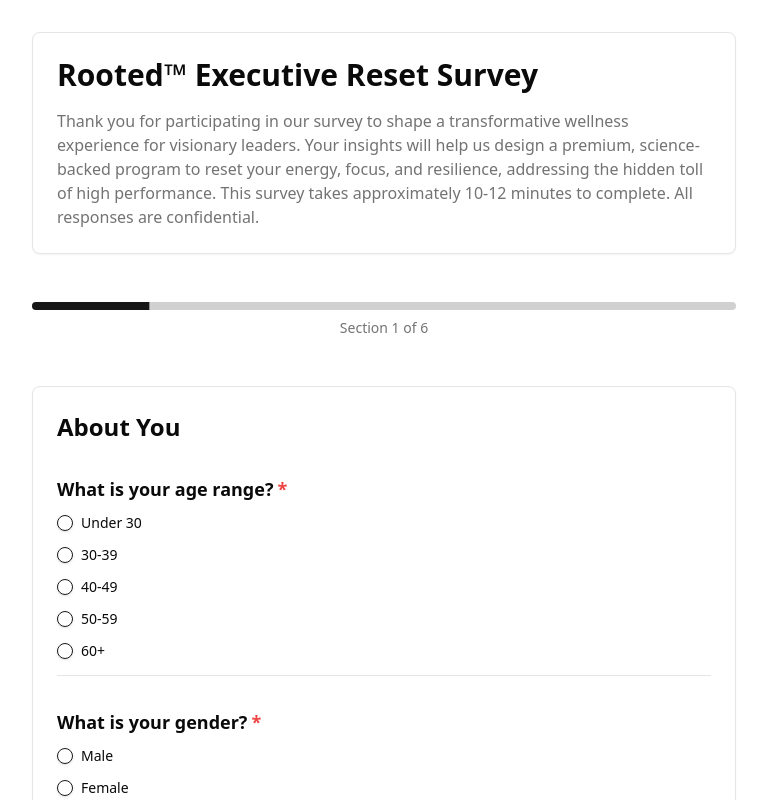
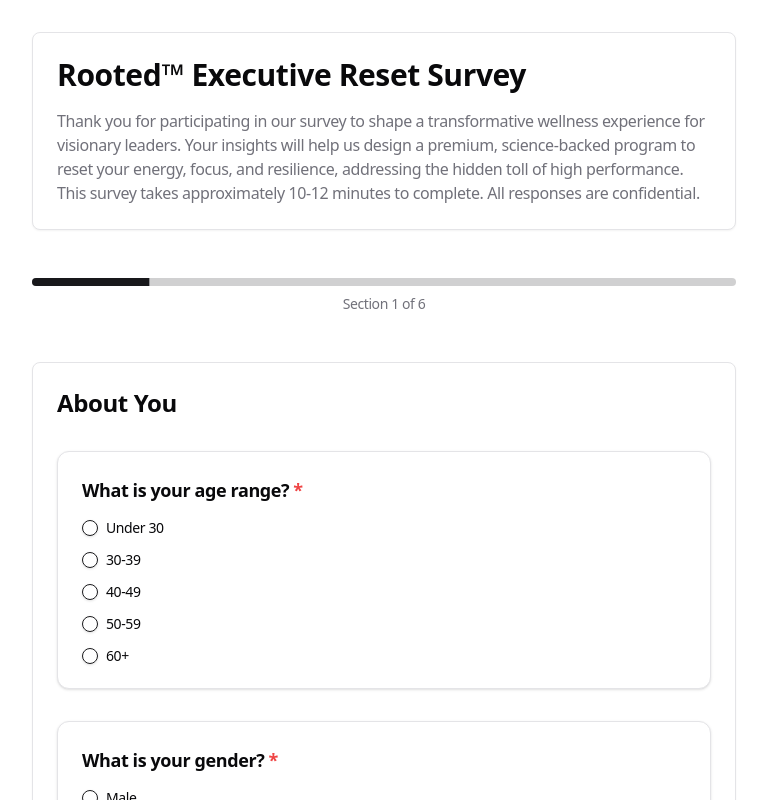
Before and after one commit to AndDavies/rooted, a Next.js app: page / in a window 1280 px wide. Shown: the top 800 px of the page, without its empty margins (256-1023 px from the left). Built offline with nearby package versions, Linux system fonts and the light colour scheme.

Commit message:
22 April - v3

```diff
--- a/app/globals.css
+++ b/app/globals.css
@@ -13,24 +13,24 @@
 @layer base {
   :root {
     --background: 0 0% 100%;
-    --foreground: 0 0% 3.9%;
+    --foreground: 240 10% 3.9%;
     --card: 0 0% 100%;
-    --card-foreground: 0 0% 3.9%;
+    --card-foreground: 240 10% 3.9%;
     --popover: 0 0% 100%;
-    --popover-foreground: 0 0% 3.9%;
-    --primary: 0 0% 9%;
+    --popover-foreground: 240 10% 3.9%;
+    --primary: 240 5.9% 10%;
     --primary-foreground: 0 0% 98%;
-    --secondary: 0 0% 96.1%;
-    --secondary-foreground: 0 0% 9%;
-    --muted: 0 0% 96.1%;
-    --muted-foreground: 0 0% 45.1%;
-    --accent: 0 0% 96.1%;
-    --accent-foreground: 0 0% 9%;
+    --secondary: 240 4.8% 95.9%;
+    --secondary-foreground: 240 5.9% 10%;
+    --muted: 240 4.8% 95.9%;
+    --muted-foreground: 240 3.8% 46.1%;
+    --accent: 240 4.8% 95.9%;
+    --accent-foreground: 240 5.9% 10%;
     --destructive: 0 84.2% 60.2%;
     --destructive-foreground: 0 0% 98%;
-    --border: 0 0% 89.8%;
-    --input: 0 0% 89.8%;
-    --ring: 0 0% 3.9%;
+    --border: 240 5.9% 90%;
+    --input: 240 5.9% 90%;
+    --ring: 240 10% 3.9%;
     --chart-1: 12 76% 61%;
     --chart-2: 173 58% 39%;
     --chart-3: 197 37% 24%;
@@ -39,25 +39,25 @@
     --radius: 0.5rem;
   }
   .dark {
-    --background: 0 0% 3.9%;
+    --background: 240 10% 3.9%;
     --foreground: 0 0% 98%;
-    --card: 0 0% 3.9%;
+    --card: 240 10% 3.9%;
     --card-foreground: 0 0% 98%;
-    --popover: 0 0% 3.9%;
+    --popover: 240 10% 3.9%;
     --popover-foreground: 0 0% 98%;
     --primary: 0 0% 98%;
-    --primary-foreground: 0 0% 9%;
-    --secondary: 0 0% 14.9%;
+    --primary-foreground: 240 5.9% 10%;
+    --secondary: 240 3.7% 15.9%;
     --secondary-foreground: 0 0% 98%;
-    --muted: 0 0% 14.9%;
-    --muted-foreground: 0 0% 63.9%;
-    --accent: 0 0% 14.9%;
+    --muted: 240 3.7% 15.9%;
+    --muted-foreground: 240 5% 64.9%;
+    --accent: 240 3.7% 15.9%;
     --accent-foreground: 0 0% 98%;
     --destructive: 0 62.8% 30.6%;
     --destructive-foreground: 0 0% 98%;
-    --border: 0 0% 14.9%;
-    --input: 0 0% 14.9%;
-    --ring: 0 0% 83.1%;
+    --border: 240 3.7% 15.9%;
+    --input: 240 3.7% 15.9%;
+    --ring: 0 0% 98%;
     --chart-1: 220 70% 50%;
     --chart-2: 160 60% 45%;
     --chart-3: 30 80% 55%;
@@ -74,5 +74,6 @@
   }
   body {
     @apply bg-background text-foreground;
+    @apply tracking-tight;
   }
 }
--- a/app/layout.tsx
+++ b/app/layout.tsx
@@ -1,21 +1,15 @@
 import type { Metadata } from "next";
-import localFont from "next/font/local";
+import { Inter } from "next/font/google";
 import "./globals.css";
 
-const geistSans = localFont({
-  src: "./fonts/GeistVF.woff",
-  variable: "--font-geist-sans",
-  weight: "100 900",
-});
-const geistMono = localFont({
-  src: "./fonts/GeistMonoVF.woff",
-  variable: "--font-geist-mono",
-  weight: "100 900",
+const inter = Inter({
+  subsets: ["latin"],
+  variable: "--font-inter",
 });
 
 export const metadata: Metadata = {
-  title: "Create Next App",
-  description: "Generated by create next app",
+  title: "Rooted™ Executive Reset Survey",
+  description: "Feedback survey for the Rooted™ Executive Reset program.",
 };
 
 export default function RootLayout({
@@ -24,10 +18,8 @@
   children: React.ReactNode;
 }>) {
   return (
-    <html lang="en">
-      <body
-        className={`${geistSans.variable} ${geistMono.variable} antialiased`}
-      >
+    <html lang="en" className={inter.variable}>
+      <body className={`antialiased`}>
         {children}
       </body>
     </html>
--- a/components/SurveyForm.tsx
+++ b/components/SurveyForm.tsx
@@ -10,6 +10,7 @@
 import { RadioGroup, RadioGroupItem } from '@/components/ui/radio-group';
 import { Checkbox } from '@/components/ui/checkbox';
 import { Progress } from '@/components/ui/progress';
+import { Card, CardContent } from "@/components/ui/card";
 
 // Define the structure for answers state
 type Answer = string | string[] | null; // string for single choice/text, string[] for checkbox
@@ -217,14 +218,15 @@
           {currentSection.questions.filter(shouldShowQuestion).map((question) => {
              const questionError = validationErrors[question.id];
              return (
-                <div key={question.id} className="space-y-3 pb-4 border-b last:border-b-0">
-                    <Label htmlFor={question.id} className="text-lg font-semibold block">
+                <Card key={question.id} className="overflow-hidden">
+                    <CardContent className="pt-6 space-y-4">
+                        <Label htmlFor={question.id} className="text-lg font-bold block">
                             {question.text}
                             {question.required && <span className="text-destructive ml-1">*</span>}
                             {question.selectMax && <span className="text-sm text-muted-foreground ml-2">(Select up to {question.selectMax})</span>}
                         </Label>
 
-                    {/* Radio Group */}
+                        <div className="space-y-2">
                             {question.type === 'radio' && question.options && (
                                 <RadioGroup
                                     id={question.id}
@@ -262,7 +264,6 @@
                                 </RadioGroup>
                             )}
 
-                    {/* Checkbox Group */}
                             {question.type === 'checkbox' && question.options && (
                                 <div id={question.id} className="space-y-2">
                                 {question.options.map((option) => {
@@ -306,7 +307,6 @@
                                 </div>
                             )}
 
-                    {/* Text Input */}
                             {question.type === 'text' && (
                                 <Input
                                 id={question.id}
@@ -320,7 +320,6 @@
                                 />
                             )}
 
-                    {/* Textarea Input */}
                             {question.type === 'textarea' && (
                                 <Textarea
                                 id={question.id}
@@ -334,7 +333,6 @@
                                 />
                             )}
 
-                    {/* Email Input */}
                             {question.type === 'email' && (
                                 <Input
                                 id={question.id}
@@ -348,10 +346,11 @@
                                 // pattern="[a-z0-9._%+-]+@[a-z0-9.-]+\.[a-z]{2,}$"
                                 />
                             )}
+                        </div>
 
-                    {/* Validation Error Message */}
                          {questionError && <p id={`${question.id}-error`} className="text-sm text-destructive mt-1">{questionError}</p>}
-                </div>
+                    </CardContent>
+                </Card>
              );
           })}
         </section>
--- /dev/null
+++ b/components/ui/card.tsx
@@ -0,0 +1,76 @@
+import * as React from "react"
+
+import { cn } from "@/lib/utils"
+
+const Card = React.forwardRef<
+  HTMLDivElement,
+  React.HTMLAttributes<HTMLDivElement>
+>(({ className, ...props }, ref) => (
+  <div
+    ref={ref}
+    className={cn(
+      "rounded-xl border bg-card text-card-foreground shadow",
+      className
+    )}
+    {...props}
+  />
+))
+Card.displayName = "Card"
+
+const CardHeader = React.forwardRef<
+  HTMLDivElement,
+  React.HTMLAttributes<HTMLDivElement>
+>(({ className, ...props }, ref) => (
+  <div
+    ref={ref}
+    className={cn("flex flex-col space-y-1.5 p-6", className)}
+    {...props}
+  />
+))
+CardHeader.displayName = "CardHeader"
+
+const CardTitle = React.forwardRef<
+  HTMLDivElement,
+  React.HTMLAttributes<HTMLDivElement>
+>(({ className, ...props }, ref) => (
+  <div
+    ref={ref}
+    className={cn("font-semibold leading-none tracking-tight", className)}
+    {...props}
+  />
+))
+CardTitle.displayName = "CardTitle"
+
+const CardDescription = React.forwardRef<
+  HTMLDivElement,
+  React.HTMLAttributes<HTMLDivElement>
+>(({ className, ...props }, ref) => (
+  <div
+    ref={ref}
+    className={cn("text-sm text-muted-foreground", className)}
+    {...props}
+  />
+))
+CardDescription.displayName = "CardDescription"
+
+const CardContent = React.forwardRef<
+  HTMLDivElement,
+  React.HTMLAttributes<HTMLDivElement>
+>(({ className, ...props }, ref) => (
+  <div ref={ref} className={cn("p-6 pt-0", className)} {...props} />
+))
+CardContent.displayName = "CardContent"
+
+const CardFooter = React.forwardRef<
+  HTMLDivElement,
+  React.HTMLAttributes<HTMLDivElement>
+>(({ className, ...props }, ref) => (
+  <div
+    ref={ref}
+    className={cn("flex items-center p-6 pt-0", className)}
+    {...props}
+  />
+))
+CardFooter.displayName = "CardFooter"
+
+export { Card, CardHeader, CardFooter, CardTitle, CardDescription, CardContent }
```
Lines whose indentation alone changed are shown as unchanged.
